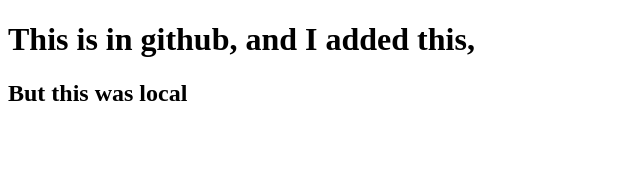
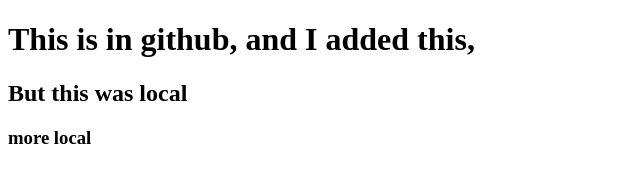
Before and after one commit to mjcleme/cs260F2023, a plain HTML site: page index.html in a window 1280 px wide. Shown: the whole page, without its empty margins (0-640 px from the left). Drawn offline with Linux system fonts and the light colour scheme.

Commit message:
some local

```diff
--- a/index.html
+++ b/index.html
@@ -6,5 +6,8 @@
     <h2>
         But this was local
     </h2>
+    <h3>
+        more local
+    </h3>
 </body>
 </html>
```
